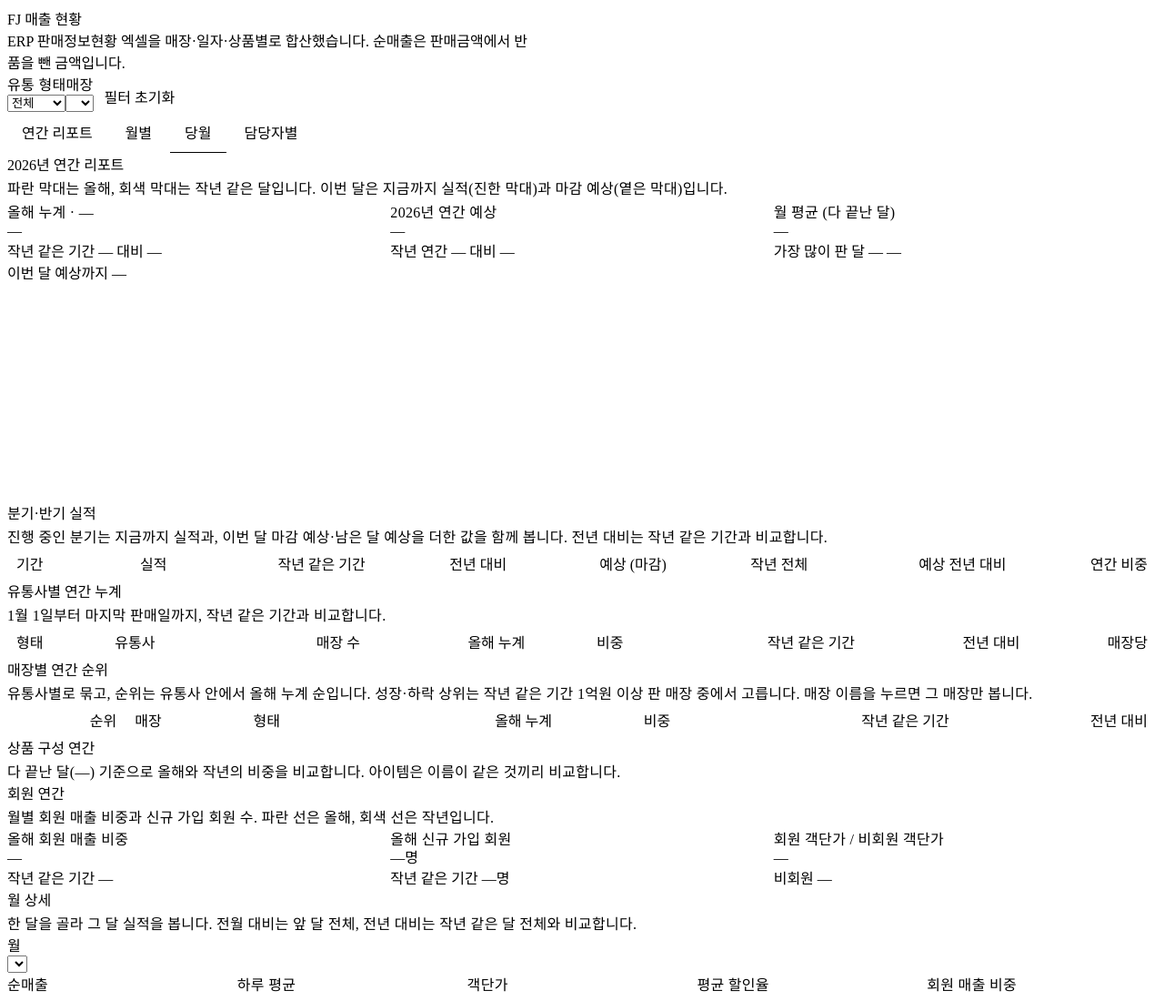
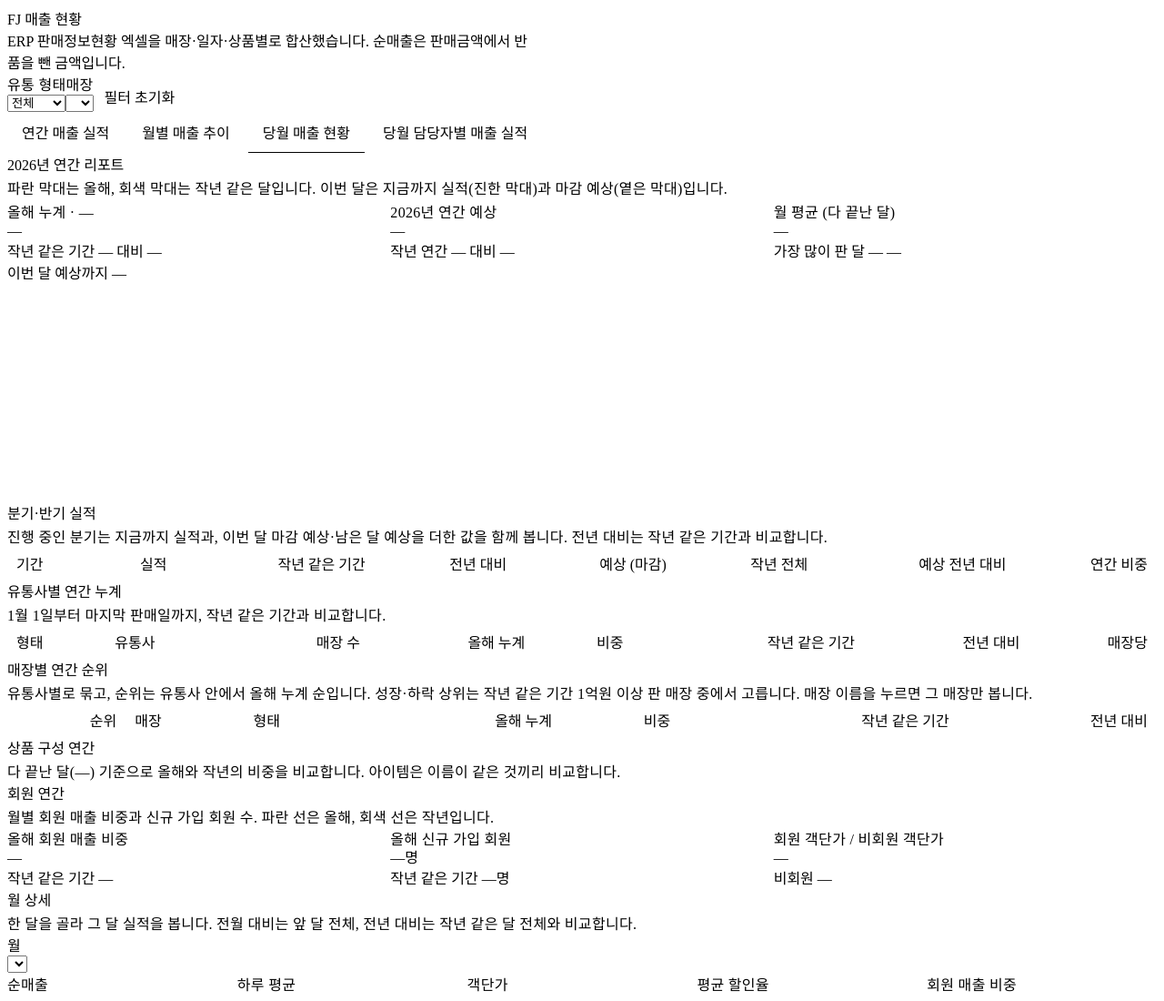
Before and after one commit to yuyumiso77-ops/test, a website: page claude-artifact/index.html in a window 1280 px wide. Shown: the top 1100 px of the page at 91% size. Drawn offline with Linux system fonts and the light colour scheme.

Commit message:
탭 이름 변경: 연간 매출 실적 / 월별 매출 추이 / 당월 매출 현황 / 당월 담당자별 매출 실적
Co-Authored-By: Claude Opus 5.5 <noreply@anthropic.com>
Claude-Session: https://claude.ai/code/session_012nbz42g2WXWhznfoY9Qwx3

```diff
--- a/claude-artifact/index.html
+++ b/claude-artifact/index.html
@@ -95,6 +95,7 @@
 .fj-tabs button { appearance: none; border: 0; background: transparent; color: var(--color-fg-muted); font: inherit; font-size: var(--cds-font-size-body); font-weight: var(--cds-font-weight-medium); padding: 10px 16px; border-bottom: 2px solid transparent; margin-bottom: -1px; cursor: pointer; white-space: nowrap; }
 .fj-tabs button.is-on { color: var(--color-fg); border-bottom-color: var(--color-fg); }
 .fj-tabs button:focus-visible { outline: 2px solid var(--color-fg); outline-offset: -2px; }
+@media (max-width: 640px) { .fj-tabs { flex-wrap: wrap; overflow-x: visible; } .fj-tabs button { padding: 8px 10px; } }
 .fj-tab { display: flex; flex-direction: column; gap: var(--cds-gap-xl); }
 .fj-mini { display: flex; flex-direction: column; gap: 4px; min-width: 0; }
 .fj-mini h3 { margin: 0; font-size: var(--cds-font-size-body); font-weight: var(--cds-font-weight-medium); }
@@ -136,10 +137,10 @@
   </div>
 
   <nav class="fj-tabs" role="tablist" aria-label="보기">
-    <button type="button" role="tab" data-tab="tab-year" aria-selected="false">연간 리포트</button>
-    <button type="button" role="tab" data-tab="tab-month" aria-selected="false">월별</button>
-    <button type="button" role="tab" data-tab="tab-now" aria-selected="true" class="is-on">당월</button>
-    <button type="button" role="tab" data-tab="tab-mgr" aria-selected="false">담당자별</button>
+    <button type="button" role="tab" data-tab="tab-year" aria-selected="false">연간 매출 실적</button>
+    <button type="button" role="tab" data-tab="tab-month" aria-selected="false">월별 매출 추이</button>
+    <button type="button" role="tab" data-tab="tab-now" aria-selected="true" class="is-on">당월 매출 현황</button>
+    <button type="button" role="tab" data-tab="tab-mgr" aria-selected="false">당월 담당자별 매출 실적</button>
   </nav>
 
   <section class="fj-tab" id="tab-year" hidden>
```
Also changed, not shown: public/index.html (+5 -4 lines).
